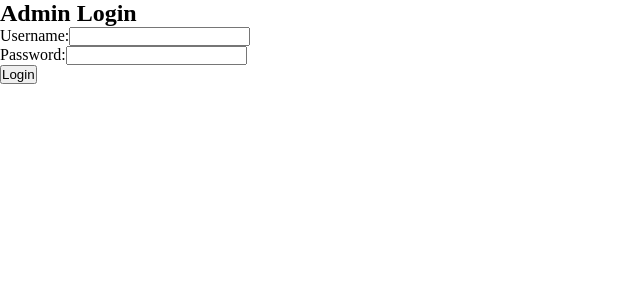
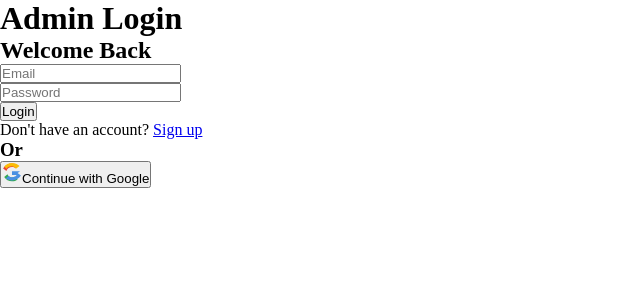
Before and after one commit to yasasdev/Blockchain-Integrated-Floral-Store, a React (Vite) app in the folder src/flowersales_final_frontend/: page /admin in a window 1280 px wide. Shown: the top 300 px of the page, without its empty margins (0-640 px from the left). Built offline with nearby package versions, Linux system fonts and the light colour scheme.

Commit message:
Multiple files update

```diff
--- a/src/flowersales_final_frontend/src/components/App.jsx
+++ b/src/flowersales_final_frontend/src/components/App.jsx
@@ -3,6 +3,7 @@ import { BrowserRouter as Router, Route, Routes, Navigate } from 'react-router-d
 import HomePage from '../pages/HomePage';
 import AdminPortal from '../pages/AdminPortal';
 import Product from '../pages/Product';
+import LoginPage from '../pages/LoginPage';
 
 function App() {
     return(
@@ -13,7 +14,7 @@ function App() {
                 <Route path="/" element={<HomePage />} />
 
                 {/* Admin Route */}
-                <Route path="/admin" element={<AdminPortal />} />
+                <Route path="/admin" element={<LoginPage />} />
 
                 {/* Products Route */}
                 <Route path="/products" element={<Product />} />
--- /dev/null
+++ b/src/flowersales_final_frontend/src/pages/LoginPage.jsx
@@ -0,0 +1,32 @@
+import React from 'react'
+
+const LoginPage = () => {
+  return (
+    <div class="login-container">
+        <h1>Admin Login</h1>
+        <form action="/login" method="POST" class="login-form">
+            <h2>Welcome Back</h2>
+            <div class="input-group">
+                <input type="email" id="email" name="username" placeholder="Email" required />
+            </div>
+            <div class="input-group">
+                <input type="password" id="password" name="password" placeholder="Password" required />
+            </div>
+            <button type="submit">Login</button>
+            <p class="signup-link">Don't have an account? <a href="/register">Sign up</a></p>
+            <h3>Or</h3>
+            <button type="button" class="google-button" id="google-login">
+                <svg xmlns="http://www.w3.org/2000/svg" viewBox="0 0 48 48" width="20px" height="20px">
+                <path fill="#EA4335" d="M24 9.5c3.31 0 6.27 1.16 8.61 3.07l6.45-6.45C34.51 2.98 29.49 1 24 1 14.61 1 6.67 5.98 2.69 12.9l7.8 6.07C12.61 12.28 17.82 9.5 24 9.5z" />
+                <path fill="#34A853" d="M24 44c5.2 0 9.83-1.73 13.55-4.68l-7.08-6.34C28.02 34.64 26.13 35 24 35c-5.03 0-9.3-3.23-10.87-7.75L5.25 33.5C9.34 40.02 16.15 44 24 44z" />
+                <path fill="#4A90E2" d="M43.46 20H24v8.62h11.05C33.18 31.74 30.33 34 24 34c-3.31 0-6.27-1.16-8.61-3.07l-6.45 6.45C13.49 40.02 18.51 42 24 42c9.39 0 17.33-4.98 21.31-11.9l-7.85-6.1z" />
+                <path fill="#FBBC05" d="M24 8c-5.18 0-9.94 2.12-13.41 5.59L5.59 8.18C9.74 3.43 16.54 0 24 0c6.85 0 13.12 2.54 18.1 6.91L33.5 13.74C30.97 10.96 27.51 8 24 8z" />
+                </svg>
+                Continue with Google
+            </button>
+        </form>
+    </div>
+  )
+}
+
+export default LoginPage
```
Also changed, not shown: src/flowersales_final_frontend/src/index.scss (indentation only).
